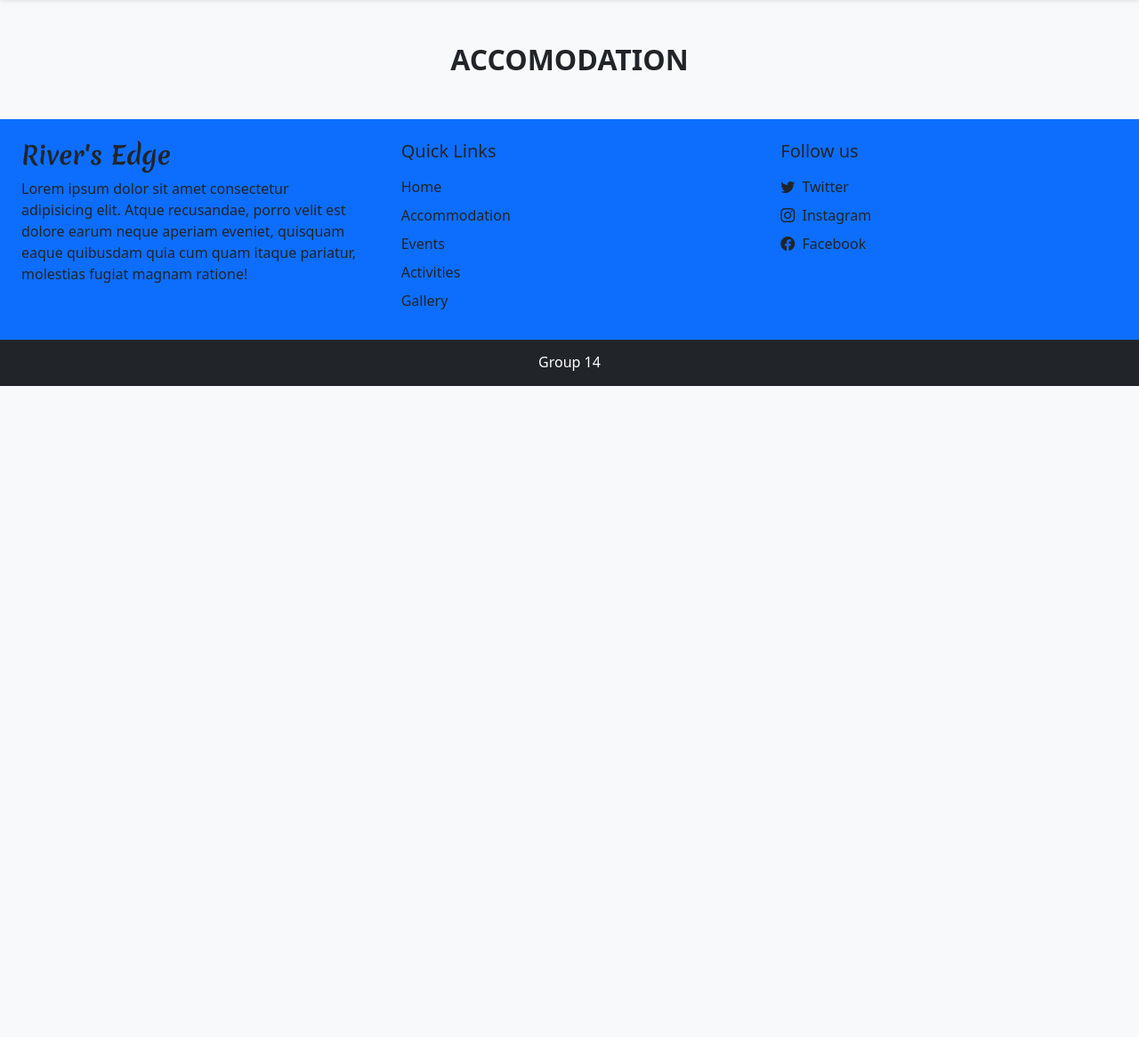
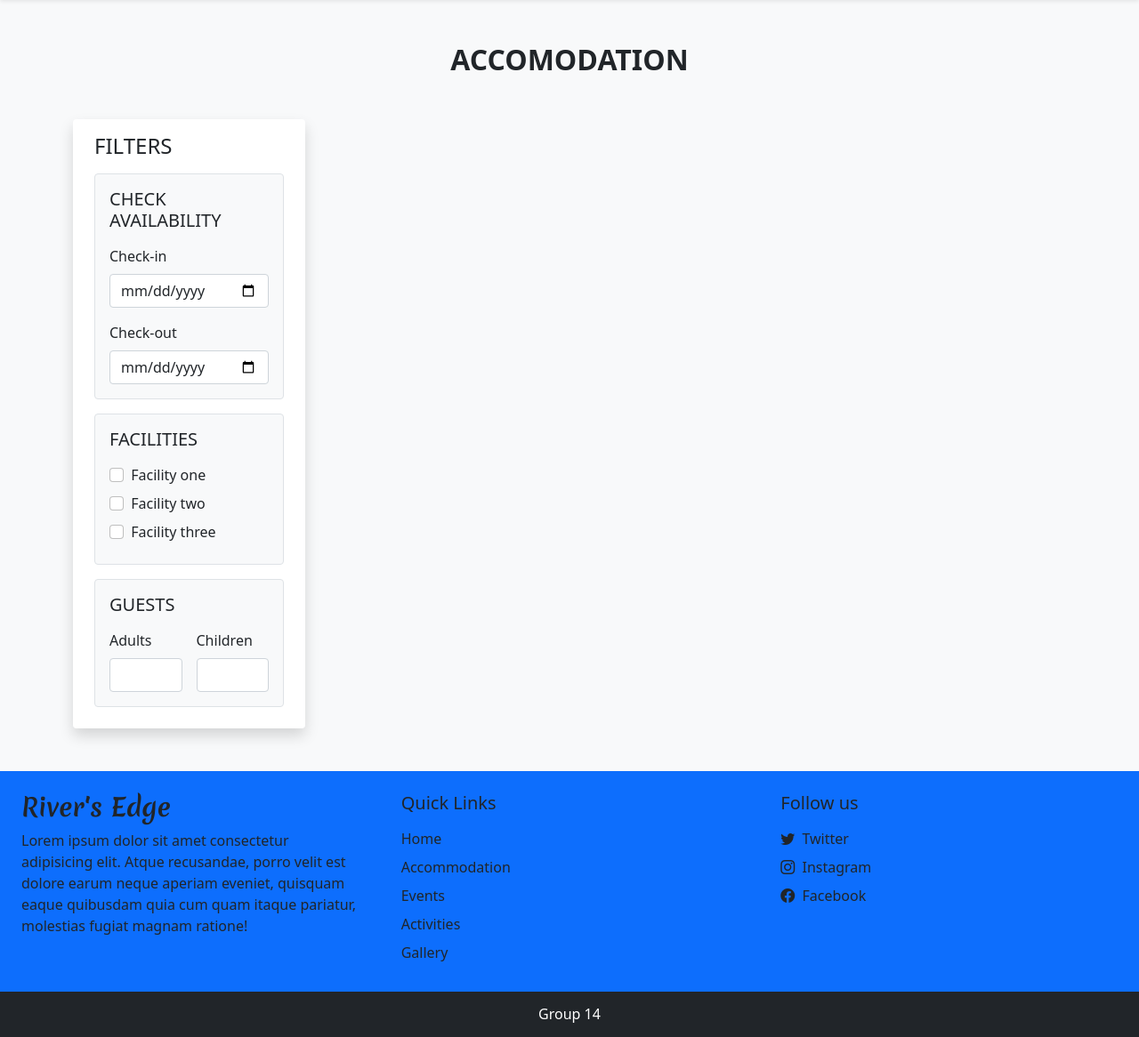
Before and after one commit to SandeepaMapa/HB, a PHP site: page /Accomodation.php in a window 1280 px wide. Shown: the part 56-1222 px from the top of the page at 89% size. Before the commit the page ends 490 px from the top, so only its background shows below. Run offline with PHP 8.4, Linux system fonts and the light colour scheme; some libraries are stand-ins or nearby versions.

Commit message:
accomadation modified

```diff
--- a/Accomodation.php
+++ b/Accomodation.php
@@ -39,13 +39,63 @@
      <div class="h-line bg-dark"></div>
    </div>
 
-
+   <div class="container">
+    <div class="row">
+      <div class="col-lg-3">
+      <nav class="navbar navbar-expand-lg navbar-light bg-white rounded shadow">
+      <div class="container-fluid flex-lg-column align-items-stretch">
+       <h4 class="mt-2">FILTERS</h4>
+         <button class="navbar-toggler" type="button" data-bs-toggle="collapse" data-bs-target="#filterDropdown" aria-controls="navbarNav" aria-expanded="false" aria-label="Toggle navigation">
+      <span class="navbar-toggler-icon"></span>
+          </button>
+     <div class="collapse navbar-collapse flex-column align-items-stretch mt-2" id="filterDropdown">
+      <div class="border bg-light p-3 rounded mb-3">
+        <h5 class="mb-3" style="font-size:18px:">CHECK AVAILABILITY</h5>
+        <label class="form-label">Check-in</label>
+         <input type="date" class="form-control shadow-none mb-3">
+         <label class="form-label">Check-out</label>
+         <input type="date" class="form-control shadow-none">
+      </div>
+      <div class="border bg-light p-3 rounded mb-3">
+        <h5 class="mb-3" style="font-size:18px:">FACILITIES</h5>
+        <div class="mb-2">
+          <input type="checkbox" id="f1" class="form-check-input shadow-none me-1">
+          <label class="form-check-label" for="f1">Facility one</label>
+        </div>
+        <div class="mb-2">
+          <input type="checkbox" id="f2" class="form-check-input shadow-none me-1">
+          <label class="form-check-label" for="f2">Facility two</label>
+        </div>
+        <div class="mb-2">
+          <input type="checkbox" id="f3" class="form-check-input shadow-none me-1">
+          <label class="form-check-label" for="f3">Facility three</label>
+        </div>
+      </div>
+      <div class="border bg-light p-3 rounded mb-3">
+        <h5 class="mb-3" style="font-size:18px:">GUESTS</h5>
+        <div class="d-flex">
+        <div class=me-3>
+          <label class="form-label">Adults</label>
+          <input type="number" class="form-control shadow-none">
+        </div>
+        <div>
+          <label class="form-label">Children</label>
+          <input type="number" class="form-control shadow-none">
+        </div>
+        </div>
+      </div>
+    </div>
+  </div>
+</nav>
+      </div>
+   </div>
+    </div>
 
 
 
 
 <?php require('inc/footer.php')?>
-<h6 class="text-center bg-dark text-white p-3 m-0">Group 14</h6>
+
 
 
 
--- a/inc/footer.php
+++ b/inc/footer.php
@@ -31,5 +31,5 @@
     </div>
   </div>
 </div>
-
+<h6 class="text-center bg-dark text-white p-3 m-0">Group 14</h6>
 <script src="https://cdn.jsdelivr.net/npm/bootstrap@5.0.2/dist/js/bootstrap.bundle.min.js" integrity="sha384-MrcW6ZMFYlzcLA8Nl+NtUVF0sA7MsXsP1UyJoMp4YLEuNSfAP+JcXn/tWtIaxVXM" crossorigin="anonymous"></script>
--- a/index.php
+++ b/index.php
@@ -384,7 +384,7 @@
 
 <?php require('inc/footer.php')?>
 
-<h6 class="text-center bg-dark text-white p-3 m-0">Group 14</h6>
+
 
 
   <script src="https://cdn.jsdelivr.net/npm/bootstrap@5.0.2/dist/js/bootstrap.bundle.min.js" integrity="sha384-MrcW6ZMFYlzcLA8Nl+NtUVF0sA7MsXsP1UyJoMp4YLEuNSfAP+JcXn/tWtIaxVXM" crossorigin="anonymous"></script>
```
